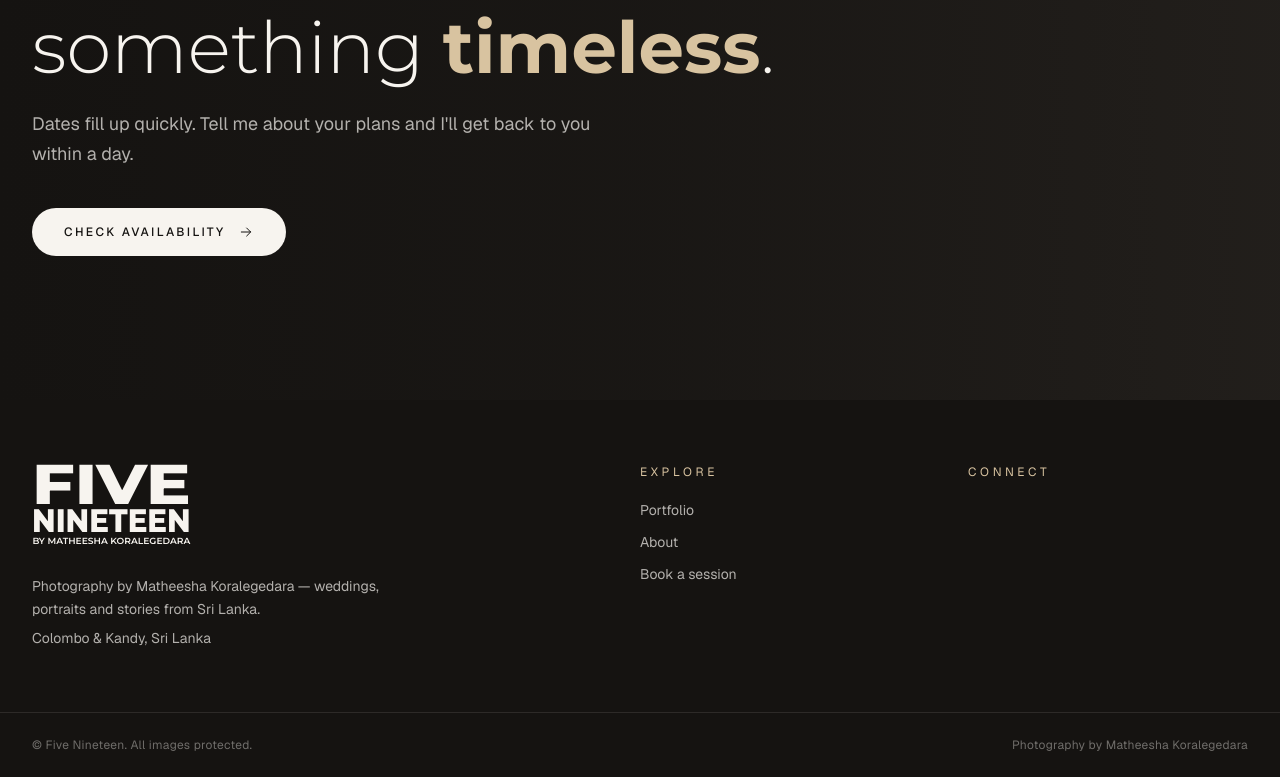
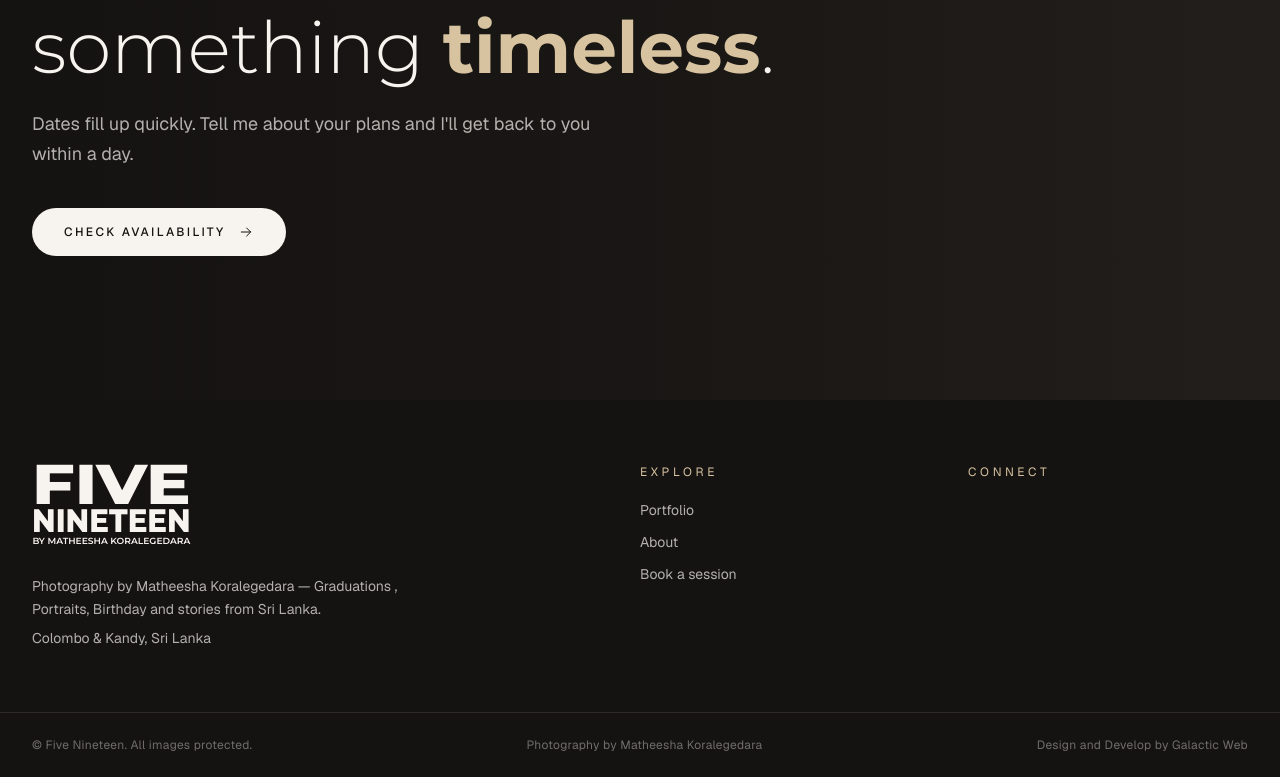
Before and after one commit to MatheeshaKoralegedara/Five-Nineteen-Website-, a Next.js app in the folder fivenineteen/: page /about in a window 1280 px wide. Shown: the part 1396-2173 px from the top of the page. Built offline with nearby package versions, Linux system fonts and the light colour scheme; no server answers; the database is empty.

Commit message:
Add Facebook link and enhance little things

```diff
--- a/fivenineteen/src/app/(site)/contact/page.tsx
+++ b/fivenineteen/src/app/(site)/contact/page.tsx
@@ -3,7 +3,7 @@ import Image from "next/image";
 import { getFeatured, getSettings } from "@/db/queries";
 import { site } from "@/lib/site";
 import { PageHeader } from "@/components/PageHeader";
-import { ArrowIcon, InstagramIcon, MailIcon, PinIcon, WhatsAppIcon } from "@/components/icons";
+import { ArrowIcon, FacebookIcon, InstagramIcon, MailIcon, PinIcon, WhatsAppIcon } from "@/components/icons";
 
 export const metadata: Metadata = { title: "Contact" };
 
@@ -34,6 +34,14 @@ export default async function Contact() {
       value: `@${s.instagram}`,
       note: "Latest work & DMs",
       icon: <InstagramIcon className="size-6" />,
+      external: true,
+    },
+    s.facebook_url && {
+      href: s.facebook_url,
+      label: "Facebook",
+      value: "Facebook",
+      note: "Follow for updates",
+      icon: <FacebookIcon className="size-6" />,
       external: true,
     },
   ].filter(Boolean) as {
--- a/fivenineteen/src/app/(site)/layout.tsx
+++ b/fivenineteen/src/app/(site)/layout.tsx
@@ -3,7 +3,7 @@ import { getSettings } from "@/db/queries";
 import { site } from "@/lib/site";
 import { SiteHeader } from "@/components/SiteHeader";
 import { Logo } from "@/components/Logo";
-import { InstagramIcon, MailIcon, WhatsAppIcon } from "@/components/icons";
+import { FacebookIcon, InstagramIcon, MailIcon, WhatsAppIcon } from "@/components/icons";
 
 export default async function SiteLayout({ children }: { children: React.ReactNode }) {
   const s = await getSettings();
@@ -43,6 +43,13 @@ export default async function SiteLayout({ children }: { children: React.ReactNo
                   </a>
                 </li>
               )}
+              {s.facebook_url && (
+                <li>
+                  <a href={s.facebook_url} target="_blank" rel="noreferrer" className="inline-flex items-center gap-2.5 transition hover:text-ivory">
+                    <FacebookIcon className="size-4" /> Facebook
+                  </a>
+                </li>
+              )}
               {s.whatsapp && (
                 <li>
                   <a href={`https://wa.me/${s.whatsapp}`} target="_blank" rel="noreferrer" className="inline-flex items-center gap-2.5 transition hover:text-ivory">
@@ -65,6 +72,14 @@ export default async function SiteLayout({ children }: { children: React.ReactNo
           <div className="mx-auto flex max-w-7xl flex-wrap justify-between gap-2 px-5 py-6 text-xs tracking-wide text-ivory/40 sm:px-8">
             <span>© {site.name}. All images protected.</span>
             <span>Photography by {site.photographer}</span>
+            <a
+              href="https://galacticweb.vercel.app/"
+              target="_blank"
+              rel="noreferrer"
+              className="transition hover:text-ivory"
+            >
+              Design and Develop by Galactic Web
+            </a>
           </div>
         </div>
       </footer>
--- a/fivenineteen/src/app/admin/settings/page.tsx
+++ b/fivenineteen/src/app/admin/settings/page.tsx
@@ -9,6 +9,7 @@ const FIELDS = [
   { key: "contact_email", label: "Contact email", type: "email" },
   { key: "whatsapp", label: "WhatsApp number (e.g. 94771234567)", type: "text" },
   { key: "instagram", label: "Instagram username (without @)", type: "text" },
+  { key: "facebook_url", label: "Facebook profile or page URL", type: "url" },
 ] as const;
 
 export default async function SettingsPage() {
--- a/fivenineteen/src/components/icons.tsx
+++ b/fivenineteen/src/components/icons.tsx
@@ -15,6 +15,12 @@ export const InstagramIcon = ({ className = "size-5" }: P) => (
     <rect x="3" y="3" width="18" height="18" rx="5" />
     <circle cx="12" cy="12" r="4" />
     <circle cx="17.5" cy="6.5" r="0.6" fill="currentColor" />
+  </svg>
+);
+
+export const FacebookIcon = ({ className = "size-5" }: P) => (
+  <svg {...base} className={className}>
+    <path d="M14 8h3V4.5c-.5-.1-1.8-.2-3.2-.2-3.2 0-5.3 1.9-5.3 5.5V13H5v4h3.5v6.7H13V17h3.5l.5-4H13V10c0-1.2.3-2 2-2Z" />
   </svg>
 );
 
--- a/fivenineteen/src/lib/site.ts
+++ b/fivenineteen/src/lib/site.ts
@@ -1,15 +1,15 @@
 export const site = {
     name: "Five Nineteen",
     tagline: "Moments, honestly kept.",
-    description: "Photography by Matheesha Koralegedara — weddings, portraits and stories from Sri Lanka.",
+    description: "Photography by Matheesha Koralegedara — Graduations , Portraits, Birthday and stories from Sri Lanka.",
     photographer: "Matheesha Koralegedara",
     location: "Colombo & Kandy, Sri Lanka",
     intro:
-        "I photograph people as they are — the quiet glances, the loud laughter, the light that only lasts a minute. Images that feel like you, years from now.",
+        "I photograph people as they are the quiet glances, the loud laughter, the light that only lasts a minute. Images that feel like you, years from now.",
     process: [
         { title: "Say hello", text: "Share your date, location and what you have in mind. I reply within a day." },
         { title: "Plan together", text: "We talk through the story, timeline and places that matter to you." },
-        { title: "The session", text: "Relaxed, unhurried and guided just enough — so you can be yourselves." },
+        { title: "The session", text: "Relaxed, unhurried and guided just enough so you can be yourselves." },
         { title: "Your gallery", text: "A carefully edited, private gallery delivered ready to share and print." },
     ],
 };
```
Also changed, not shown: 1 other file (tests, documents, lock files or other folders).
